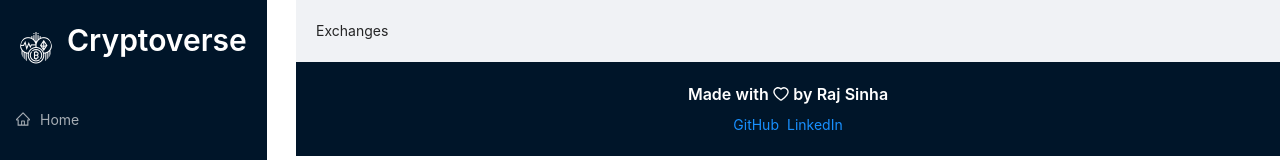
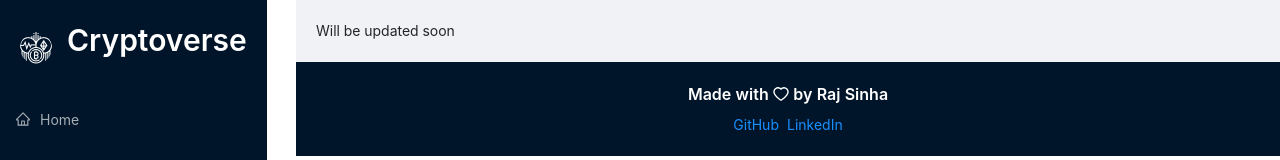
Before and after one commit to r-a-j-s-i-n-h-a/Cryptoverse, a React (Create React App) app: page /exchanges in a window 1280 px wide. Shown: the top 160 px of the page. Built offline with nearby package versions, Linux system fonts and the light colour scheme.

Commit message:
Update Exchanges.jsx

```diff
--- a/src/components/Exchanges.jsx
+++ b/src/components/Exchanges.jsx
@@ -2,7 +2,7 @@ import React from 'react'
 
 const Exchanges = () => {
   return (
-    <div>Exchanges</div>
+    <div> Will be updated soon </div>
   )
 }
 
```
